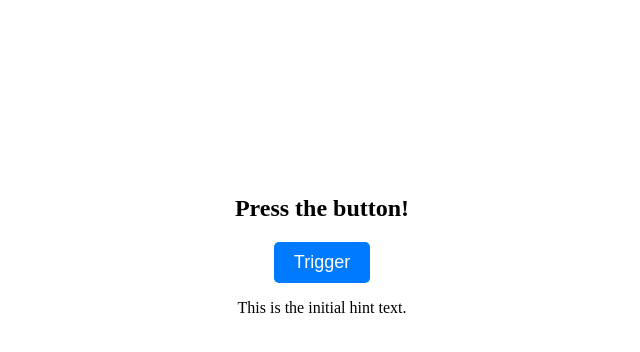
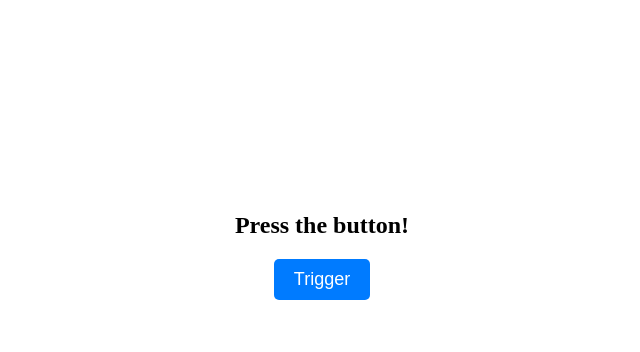
Before and after one commit to tobimichael96/home-assistant-ott, a Flask app: page /trigger/1 in a window 1280 px wide. Shown: the part 144-496 px from the top of the page, without its empty margins (318-958 px from the left). Run offline with Flask 3, Linux system fonts and the light colour scheme; parts of the project's set-up code (start-up, migrations or seed data) failed here and were passed over.

Commit message:
fix: error message

```diff
--- a/src/templates/trigger.html
+++ b/src/templates/trigger.html
@@ -64,7 +64,7 @@
     <h1>Press the button!</h1>
     <button id="api-call-btn">Trigger</button>
     <div id="result">
-        <p>This is the initial hint text.</p>
+        <p></p>
     </div>
 </div>
 </body>
```
